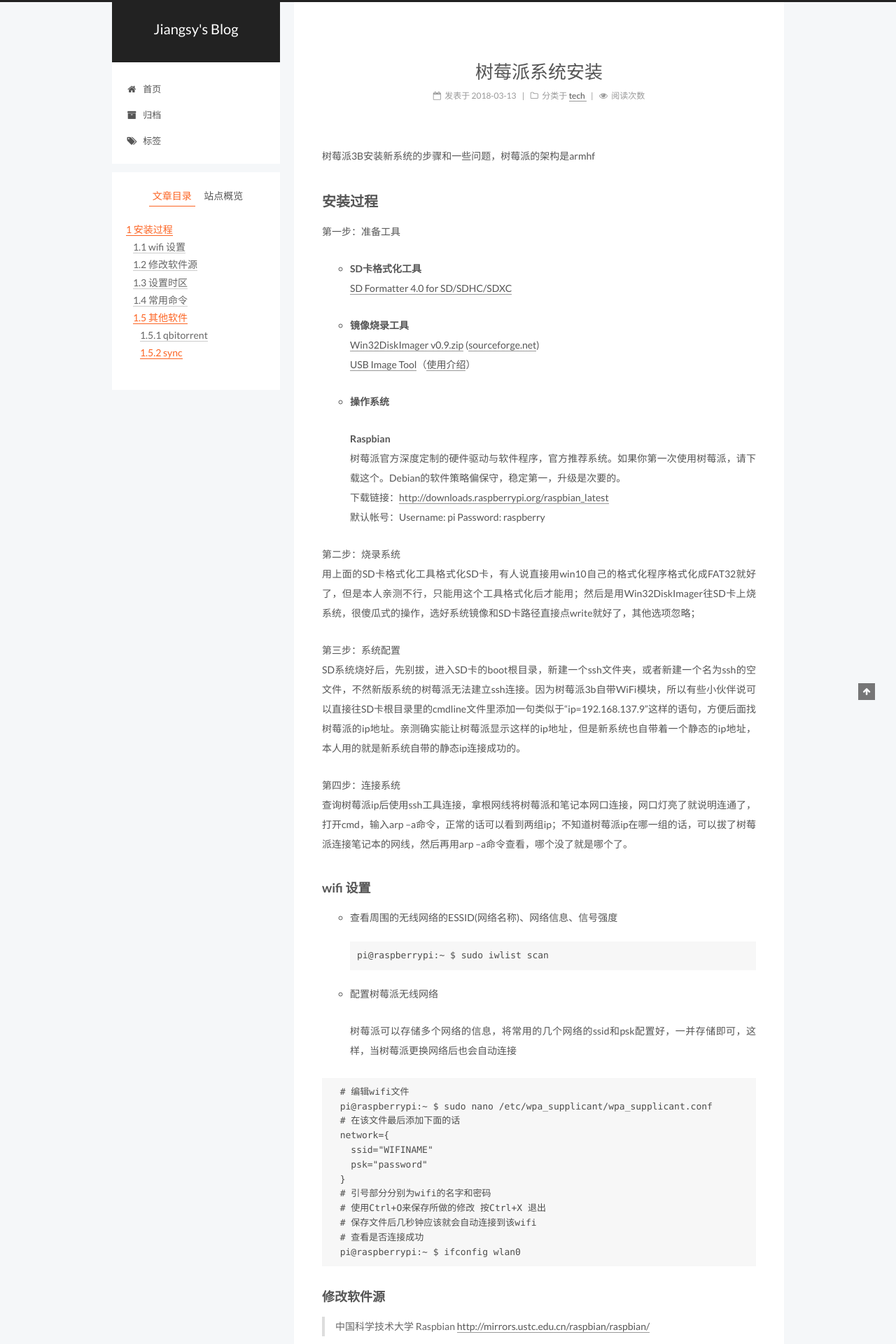
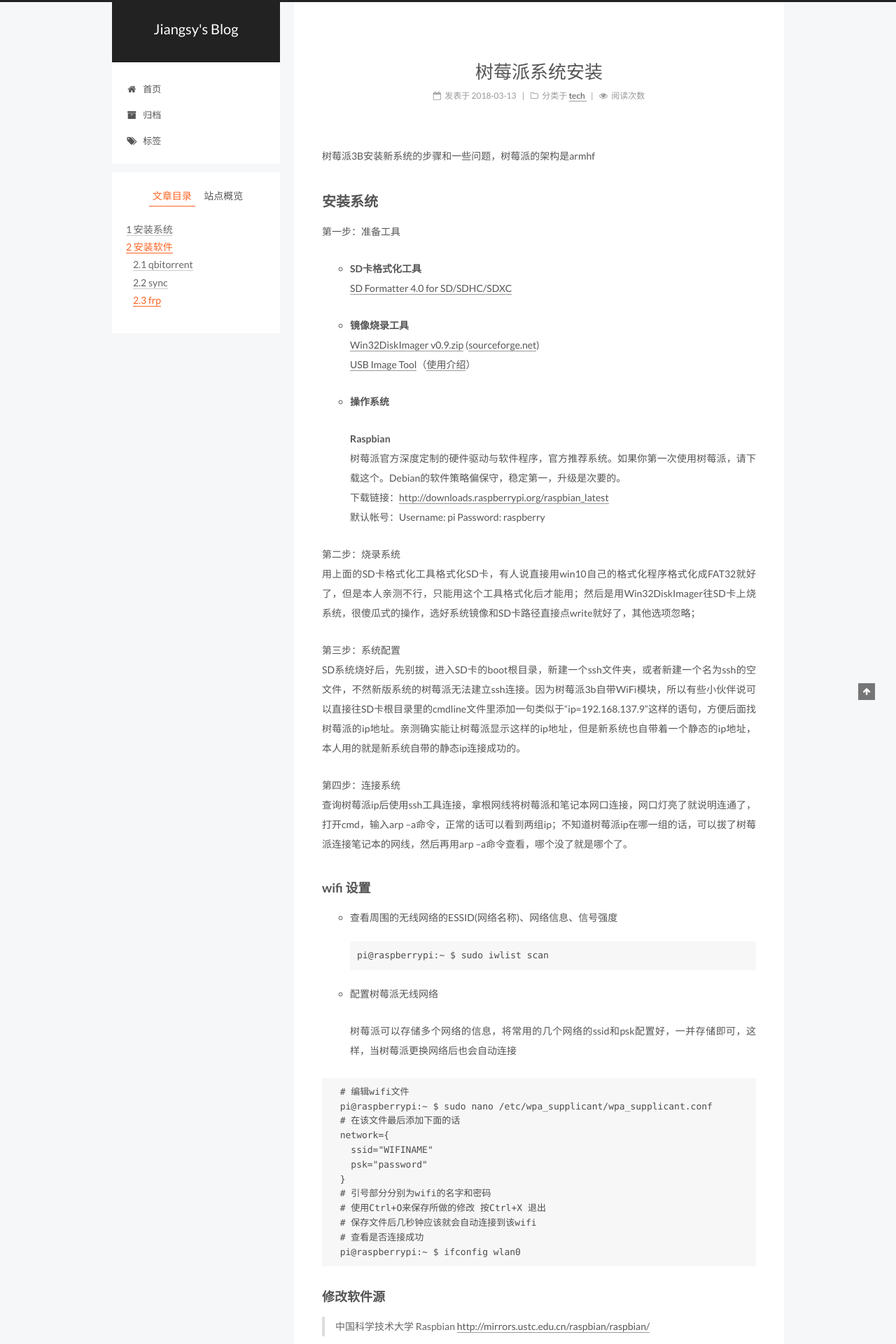
Before and after one commit to jiangsyace/blog, a Jekyll site: the page built from _posts/2018-03-13-树莓派系统安装.md, in a window 1280 px wide. Shown: the top 1920 px of the page at 70% size. Built offline with Jekyll 4.4.1, drawn with Linux system fonts in a browser that asks for light colours; comment, search, counter and statistics services are not loaded; some of the changed text lies outside the part shown.

Commit message:
20180317

````diff
--- a/_posts/2018-03-13-树莓派系统安装.md
+++ b/_posts/2018-03-13-树莓派系统安装.md
@@ -10,7 +10,7 @@ categories:
 
 <!-- more -->
 
-## 安装过程
+## 安装系统
 
 第一步：准备工具
 
@@ -128,15 +128,15 @@ pi@raspberrypi:~ $ sudo poweroff
 pi@raspberrypi:~ $ sudo apt-get install -y vim
 ```
 
-### 其他软件
+## 安装软件
 
 **Pi Dashboard**是树莓派实验室发布的一个开源的 IoT 设备监控工具，目前主要针对树莓派平台，也尽可能兼容其他类树莓派硬件产品。你只需要在树莓派上安装好 PHP 服务器环境，即可方便的部署一个 Pi 仪表盘，通过炫酷的 WebUI 来监控树莓派的状态！
 项目主页：[http://maker.quwj.com/project/10](http://maker.quwj.com/project/10)
 GitHub地址：[https://github.com/spoonysonny/pi-dashboard](https://github.com/spoonysonny/pi-dashboard)
 
-#### qbitorrent
+### qbitorrent
 
-#### sync
+### sync
 
 + **在线安装**
 
@@ -190,7 +190,7 @@ Linux安装Sync [https://help.resilio.com/hc/en-us/articles/206178924](https://h
 
 
 
-+ frp
+### frp
 ```
 
 ```
````
